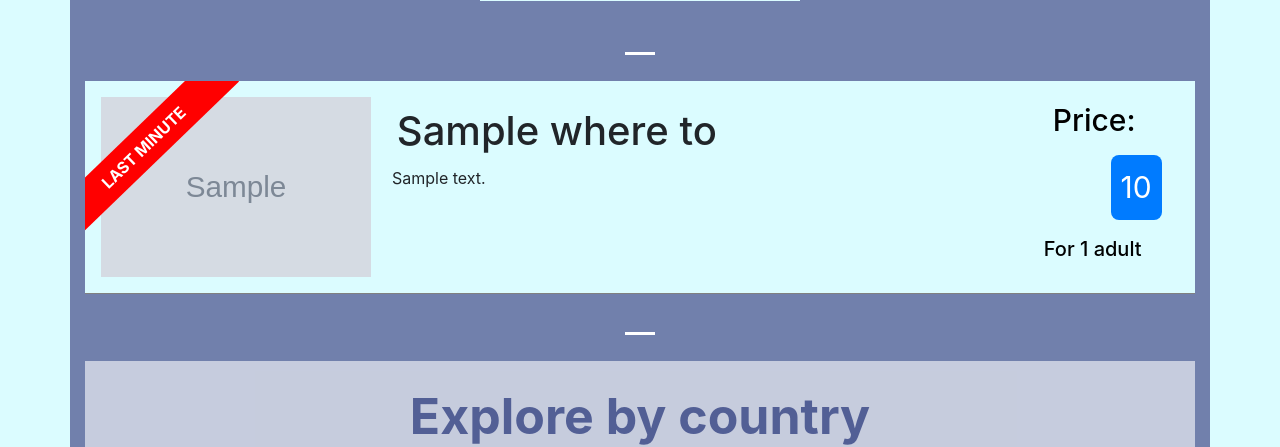
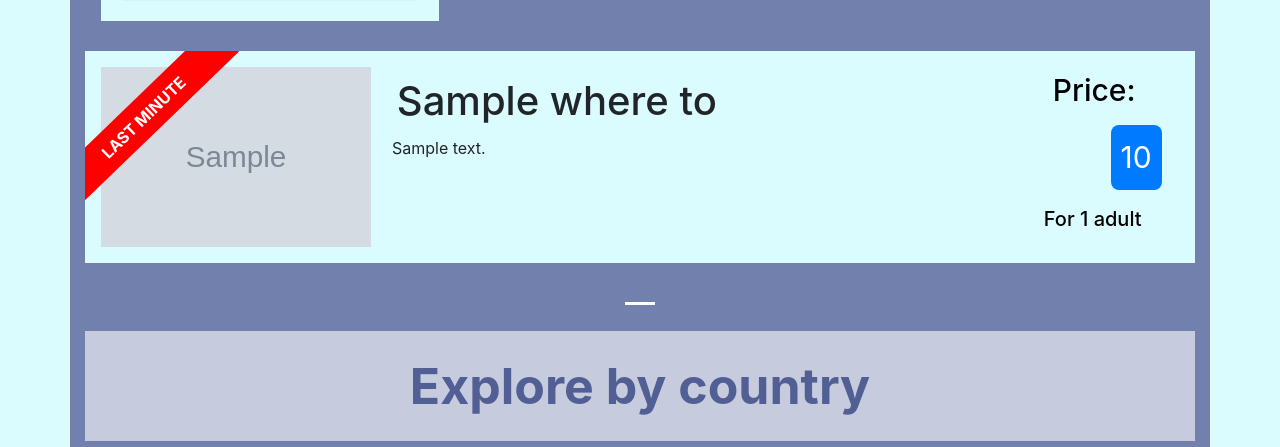
Before and after one commit to SunxWind/Voyage, a Django app: template viewer/templates/index.html in a window 1280 px wide. Shown: the part 1154-1601 px from the top of the page. Run offline with Django 3.2, Linux system fonts and the light colour scheme; the template is opened without the code that fills it: most values are stand-ins (such as "Sample title", 1, 10 or a date in 2020); grey boxes marked "Sample" are stand-in pictures; some libraries are stand-ins or nearby versions.

Commit message:
change (HP.1): The visual representation of promoted trips changed

```diff
--- a/viewer/static/css/styles.css
+++ b/viewer/static/css/styles.css
@@ -21,6 +21,13 @@
 .bg-transp-60 {
     background-color: white;
     opacity: 0.6
+}
+
+.promoted-trips-container {
+    overflow: auto;
+    scrollbar-color: #3F4A86 transparent;
+    scrollbar-width: auto;
+    scrollbar-height: 20px;
 }
 
 .filter-by-country {
--- a/viewer/templates/index.html
+++ b/viewer/templates/index.html
@@ -1,4 +1,3 @@
-
 {% extends 'base.html' %}
 {% load static %}
 {% load active_link_tags %}
@@ -9,7 +8,7 @@
 
 {% block carousel %}
 <div class="search-bar-area-container">
-    <div class="destiantion-search-bar">
+    <div class="destination-search-bar">
         <input class="search-field" id="destination-country-input" type="text" placeholder="Country..." autocomplete="off" style="padding: 0.7em">
         <input class="search-field" id="destination-city-input" type="text" placeholder="City..." autocomplete="off" style="padding: 0.7em">
         <input class="search-field" id="destination-hotel-input" type="text" placeholder="Hotel..." autocomplete="off" style="padding: 0.7em">
@@ -41,7 +40,6 @@
             }
         </script>
     </div>
-
 </div>
 
 <div id="carouselExampleIndicators" class="carousel slide d-flex flex-column" data-ride="carousel"  style="height: 435px">
@@ -87,13 +85,10 @@
 </div>
 
 {% if promoted_trips %}
-<div id="carouselPromotedTrips" class="carousel slide d-flex align-items-start" style="height: 610px">
-    <div class="carousel-inner">
-        {% for trips in promoted_trips %}
-            {% if forloop.first %}<div class="carousel-item active">{% else %}<div class="carousel-item">{% endif %}
-                <div class="card-deck d-flex justify-content-around">
-                    {% for trip in trips %}
-                    <div class="d-flex justify-content-around flex-column" style="width: 20em; height: 530px">
+<div class="promoted-trips-container">
+    <div class="d-inline-flex align-items-start justify-content-center" style="height: 580px">
+        {% for trip in promoted_trips %}
+        <div class="d-flex justify-content-around flex-column pl-3 pr-3" style="width: 370px; height: 550px">
             <img src="media/{{ trip.image_small }}" class="card-img-top" alt="{{ trip.where_to.name }}">
             <div class="card-body d-flex justify-content-center flex-column bgcolor-light">
                 <h5 class="card-title">{{ trip.where_to }}, {{ trip.where_to_hotel.name }}</h5>
@@ -107,25 +102,11 @@
         {% endfor %}
     </div>
 </div>
-        {% endfor %}
-    </div>
-    <div class="mt-auto">
-        <ol class="carousel-indicators">
-            {% for trips in promoted_trips %}
-            {% if forloop.first %}
-            <li data-target="#carouselPromotedTrips" data-slide-to="0" class="active"></li>
-            {% else %}
-            <li data-target="#carouselPromotedTrips" data-slide-to="{{ forloop.counter0 }}"></li>
-            {% endif %}
-            {% endfor %}
-        </ol>
-    </div>
-</div>
 {% endif %}
 
 {% if upcoming_trips %}
-<div id="carouselUpcomingTrips" class="carousel slide d-flex align-items-start" style="height: 280px">
-    <div class="carousel-inner">
+<div id="carouselUpcomingTrips" class="carousel slide align-items-start" style="height: 280px">
+    <div class="carousel-inner d-flex">
         {% for trip in upcoming_trips %}
             {% if forloop.first %}<div class="carousel-item active">{% else %}<div class="carousel-item">{% endif %}
                 <div class="trips_line">
@@ -161,7 +142,6 @@
     </div>
 </div>
 {% endif %}
-
 
 <h5 style="text-align: center; background: white; opacity: 0.6; padding: 0.5em; font-size: 50; color: #3F4A86; font-weight: bold">Explore by country</h5>
 <div class="filter-by-country">
```
Also changed, not shown: viewer/views.py (+10 -9 lines). Lines whose indentation alone changed are shown as unchanged.
